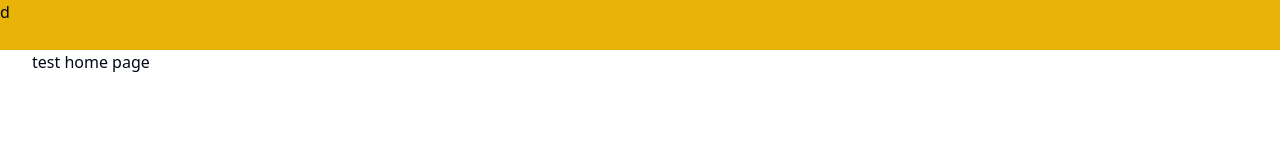
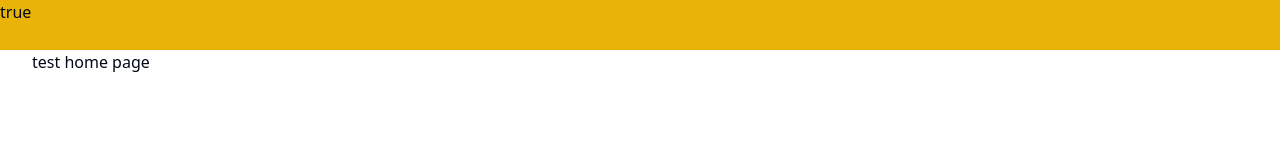
Before and after one commit to PhurinatBunyachai/Han-Di, a Vue app: page / in a window 1280 px wide. Shown: the top 160 px of the page. Built offline with nearby package versions, Linux system fonts and the light colour scheme.

Commit message:
edit: add provide var

```diff
--- a/src/components/layouts/Header.vue
+++ b/src/components/layouts/Header.vue
@@ -1,4 +1,7 @@
+<script setup lang="ts">
+import { inject } from "vue";
+const isDesktop = inject("isDesktop");
+</script>
 <template>
-  <div class="h-[50px] bg-yellow-500">d</div>
+  <div class="h-[50px] bg-yellow-500">{{ isDesktop }}</div>
 </template>
-<script setup lang="ts"></script>
--- a/src/main.ts
+++ b/src/main.ts
@@ -1,12 +1,15 @@
-import { createApp } from 'vue'
-import './style.css'
-import App from './App.vue'
-import { createPinia } from 'pinia'
-import { router } from './router'
+import { createApp } from "vue";
+import "./style.css";
+import App from "./App.vue";
+import { createPinia } from "pinia";
+import { router } from "./router";
+import { useMediaQuery } from "@vueuse/core";
 
-const pinia = createPinia()
-const app = createApp(App)
+const pinia = createPinia();
+const app = createApp(App);
+const isDesktop: boolean = useMediaQuery("(min-width: 768px)");
 
-app.use(router)
-app.use(pinia)
-app.mount('#app')
+app.provide("isDesktop", isDesktop);
+app.use(router);
+app.use(pinia);
+app.mount("#app");
```
